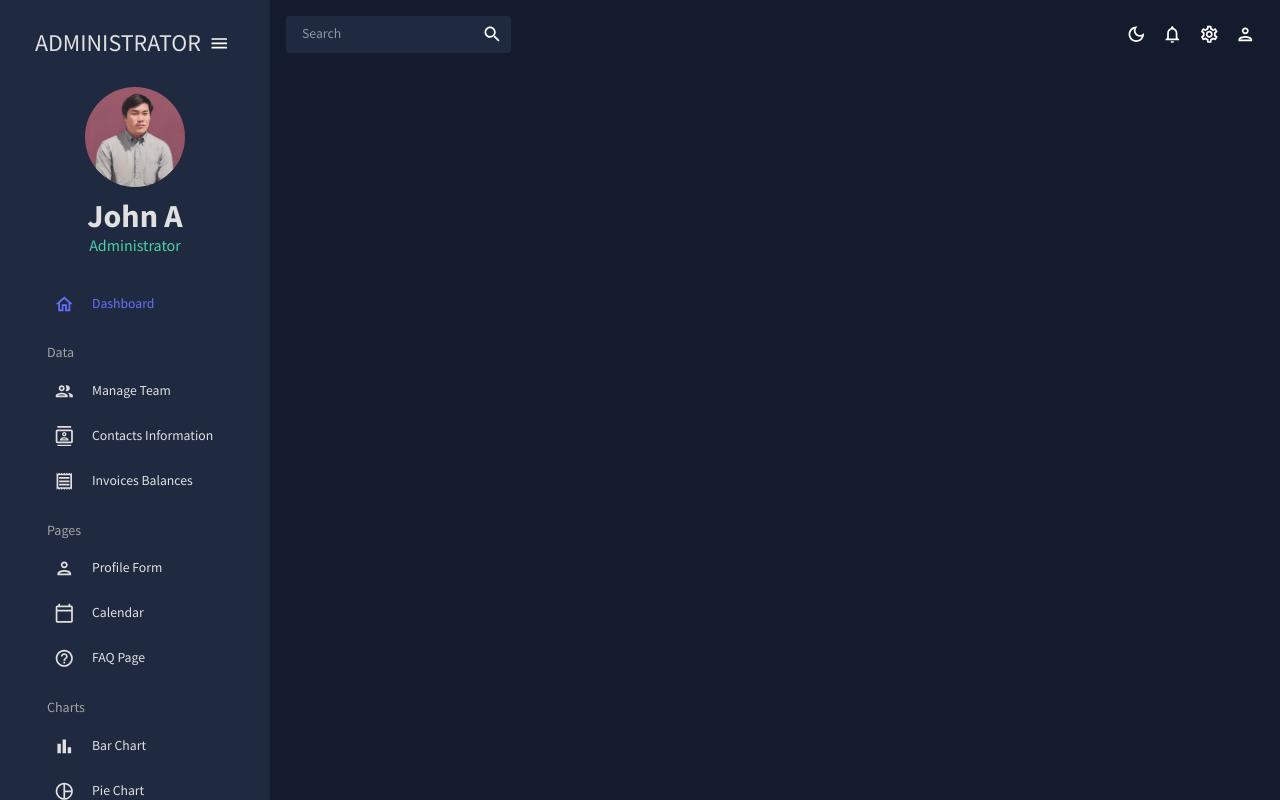
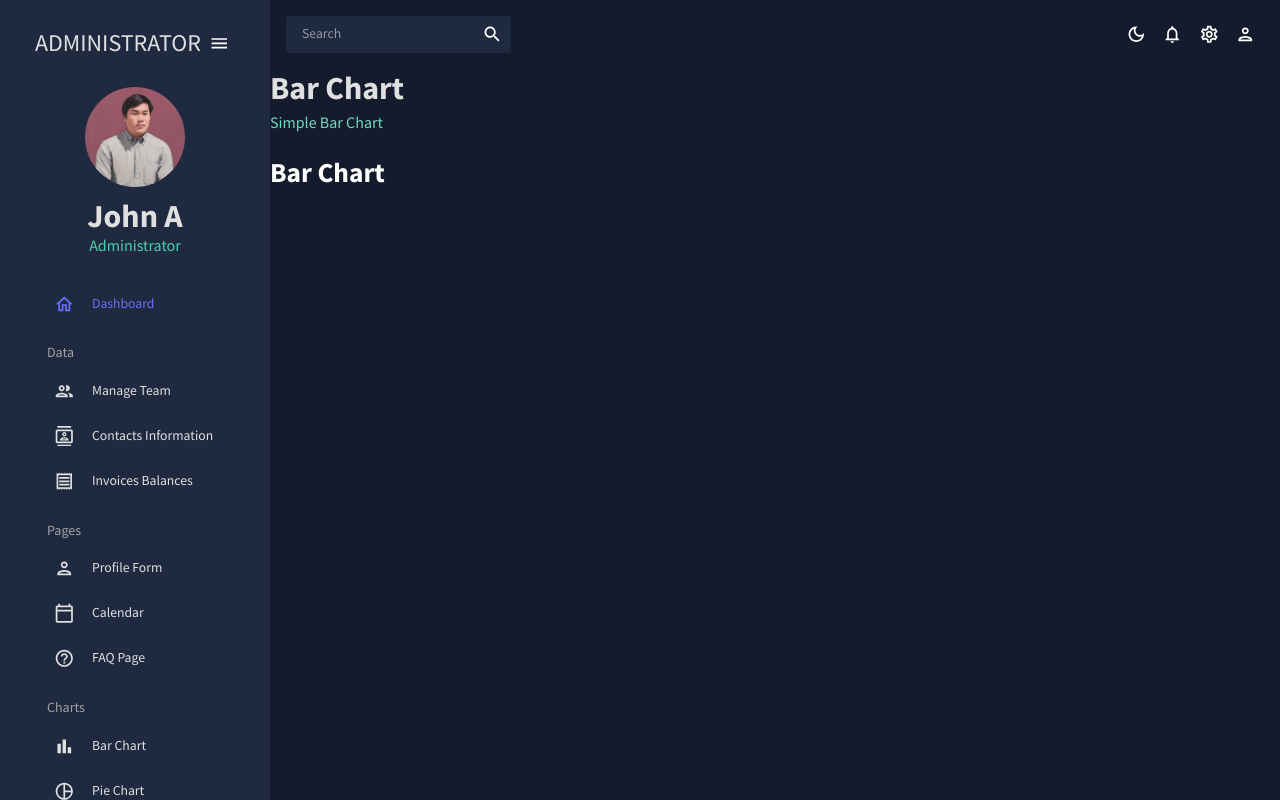
Before and after one commit to jamores07/React-Admin-Dashboard, a React (Create React App) app: page /bar in a window 1280 px wide. Built offline with nearby package versions, Linux system fonts and the light colour scheme.

Commit message:
Bar Chart section start

```diff
--- a/src/App.js
+++ b/src/App.js
@@ -9,7 +9,7 @@
 import Team from "./scenes/team";
 import Invoices from "./scenes/invoices";
 import Contacts from "./scenes/contacts";
-// import Bar from "./scenes/bar";
+import Bar from "./scenes/bar";
 import Form from "./scenes/form";
 // import Line from "./scenes/line";
 // import Pie from "./scenes/pie";
@@ -37,11 +37,12 @@
                 <Route path="/contacts" element={<Contacts />} />
                 <Route path="/invoices" element={<Invoices />} />
                 <Route path="/form" element={<Form />} />
+                <Route path="/bar" element={<Bar />} />
                 {
 
 
 
-                  //<Route path="/bar" element={<Bar />} />
+
                   //<Route path="/pie" element={<Pie />} />
                   //<Route path="/line" element={<Line />} />
                   //<Route path="/faq" element={<FAQ />} />
--- a/src/scenes/bar/index.jsx
+++ b/src/scenes/bar/index.jsx
@@ -0,0 +1,16 @@
+import { Box } from "@mui/material";
+import Header from "../../components/Header";
+
+
+const Bar = () => {
+    return(
+        <Box>
+            <Header title="Bar Chart" subtitle="Simple Bar Chart" />
+            <Box>
+                <h1>Bar Chart</h1>
+            </Box>
+        </Box>
+    )
+}
+
+export default Bar;
```
